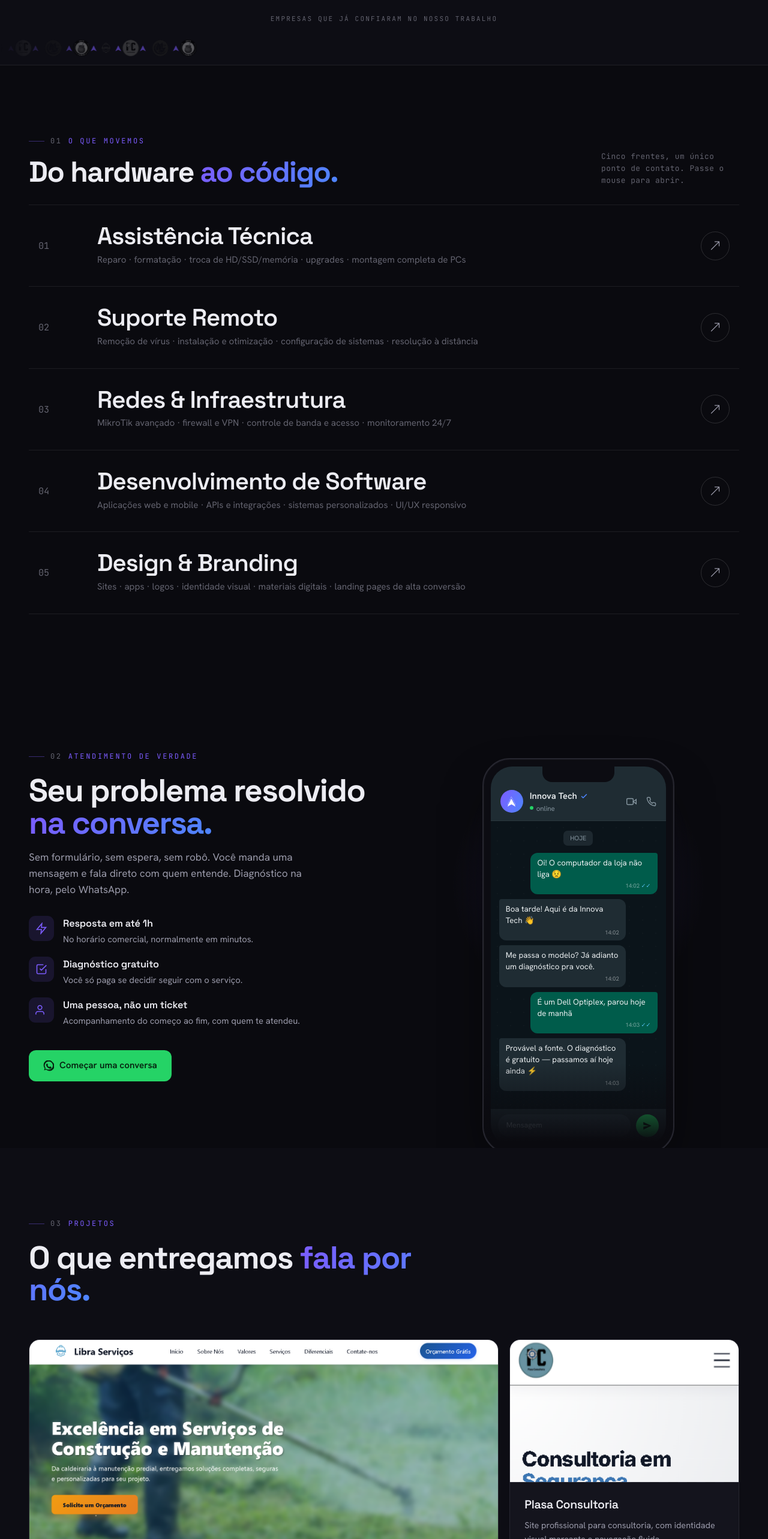
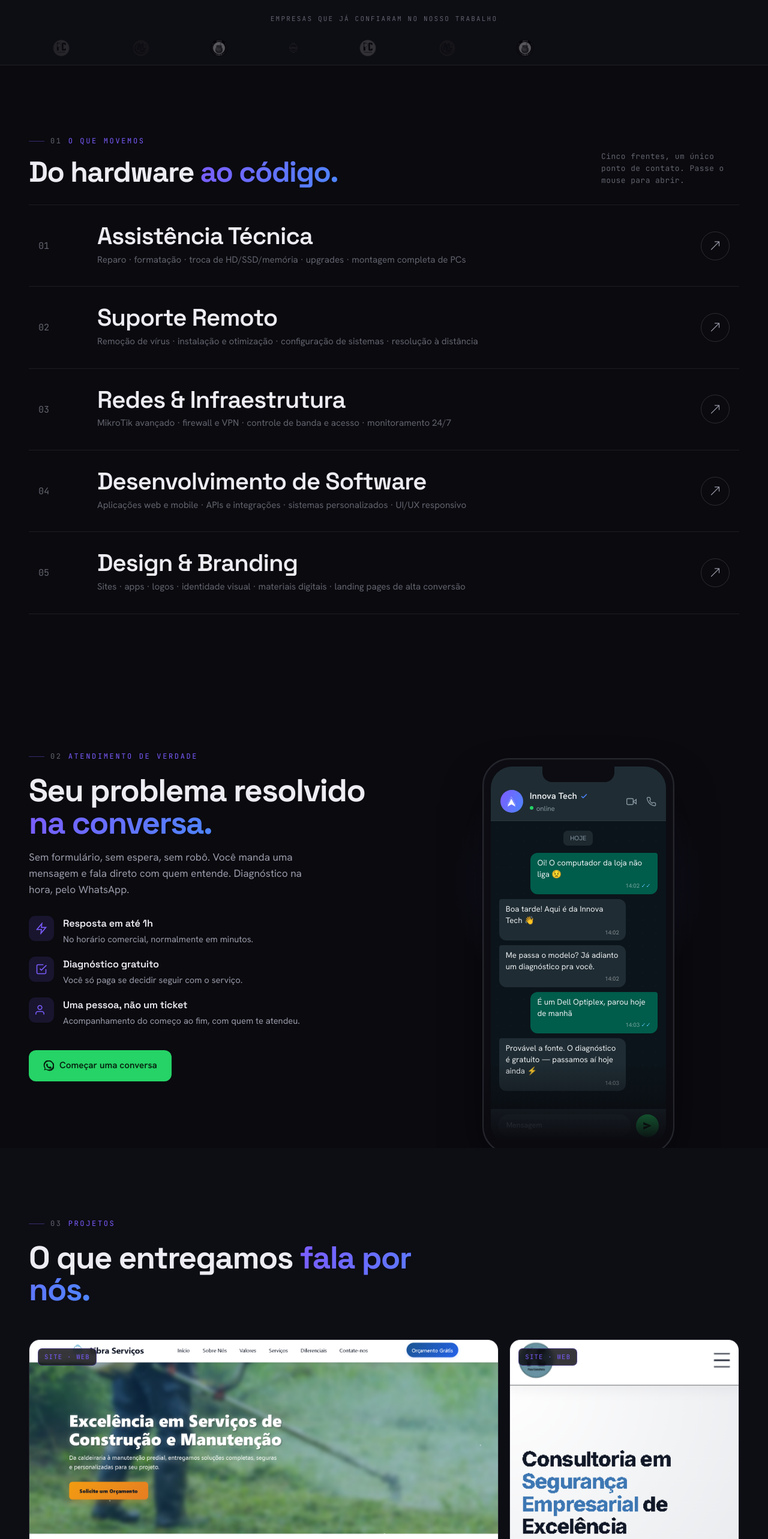
Before and after one commit to InnovaCodeProjects/innovaTech, a React (Vite) app: page / in a window 1280 px wide. Shown: the part 1042-3608 px from the top of the page at 60% size. Built offline with nearby package versions, Linux system fonts and the light colour scheme.

Commit message:
DEV-003-something

```diff
--- a/src/components/Marquee.tsx
+++ b/src/components/Marquee.tsx
@@ -9,16 +9,6 @@ const CLIENTS = [
   { src: farmaciaLogo, alt: 'Farmácia Homeopática Lençóis' },
   { src: leoLogo, alt: "Leo's Tereré" },
 ]
-
-function ArrowSep() {
-  return (
-    <span className="sep">
-      <svg viewBox="0 0 24 24">
-        <polygon points="12 3 21 21 12 16.5 3 21" fill="var(--accent)" />
-      </svg>
-    </span>
-  )
-}
 
 export default function Marquee() {
   const doubled = [...CLIENTS, ...CLIENTS]
@@ -32,7 +22,6 @@ export default function Marquee() {
         <div className="marquee-track">
           {doubled.map((client, i) => (
             <span key={i} className="client2">
-              <ArrowSep />
               <img className="client-logo" src={client.src} alt={client.alt} />
             </span>
           ))}
--- a/src/components/Portfolio.tsx
+++ b/src/components/Portfolio.tsx
@@ -1,55 +1,55 @@
-import React from 'react'
-import { useReveal } from '../hooks/useReveal'
-import libraImg from '../partners_assets/portfolio/libra_site.png'
-import plasaImg from '../partners_assets/portfolio/plasa_site.png'
-import leoImg from '../partners_assets/portfolio/leo_branding.png'
-import farmaImg from '../partners_assets/portfolio/farma_diagram.svg'
+import React from "react";
+import { useReveal } from "../hooks/useReveal";
+import libraImg from "../partners_assets/portfolio/libra_site.png";
+import plasaImg from "../partners_assets/portfolio/plasa_site.png";
+import leoImg from "../partners_assets/portfolio/leo_branding.png";
+import farmaImg from "../partners_assets/portfolio/farma_diagram.svg";
 
 const PROJECTS = [
   {
-    span: 'span4',
-    cat: 'Site · Web',
+    span: "span4",
+    cat: "Site · Web",
     img: libraImg,
-    title: 'Libra Serv',
-    desc: 'Site institucional moderno para empresa de serviços — design limpo, responsivo e focado em conversão.',
-    tags: ['Web Design', 'Responsivo', 'SEO'],
-    href: 'https://libraserv.com',
-    delay: '',
+    title: "Libra Serv",
+    desc: "Site profissional moderno para empresa de serviços, design limpo, responsivo e focado em conversão.",
+    tags: ["Web Design", "Responsivo", "SEO"],
+    href: "https://libraserv.com",
+    delay: "",
   },
   {
-    span: 'span2',
-    cat: 'Site · Consultoria',
+    span: "span2",
+    cat: "Site · Web",
     img: plasaImg,
-    title: 'Plasa Consultoria',
-    desc: 'Site profissional para consultoria, com identidade visual marcante e navegação fluida.',
-    tags: ['Web Design', 'Branding'],
-    href: 'https://plasaconsultoria.com.br',
-    delay: 'd1',
+    title: "Plasa Consultoria",
+    desc: "Site profissional para consultoria com identidade visual marcante, navegação fluida, responsividade e alta conversão.",
+    tags: ["Web Design", "Responsivo", "SEO"],
+    href: "https://plasaconsultoria.com.br",
+    delay: "d1",
   },
   {
-    span: 'span4',
-    cat: 'T.I. · Infraestrutura',
+    span: "span3",
+    cat: "T.I. · Infraestrutura",
     img: farmaImg,
-    title: 'Farmácia Homeopática Lençóis',
-    desc: 'Projeto completo de infraestrutura de rede corporativa com dois sites interligados via VPN MikroTik.',
-    tags: ['MikroTik', 'VPN', 'Firewall'],
-    href: 'https://farmaciahomeopaticalencois.com.br',
-    delay: '',
+    title: "Farmácia Homeopática Lençóis",
+    desc: "Rede corporativa em duas sedes conectadas via VPN MikroTik com firewall e monitoramento.",
+    tags: ["MikroTik", "VPN", "Firewall"],
+    href: "https://farmaciahomeopaticalencois.com.br",
+    delay: "",
   },
   {
-    span: 'span2',
-    cat: 'Logo · Branding',
+    span: "span3",
+    cat: "Logo · Branding",
     img: leoImg,
     title: "Leo's Tereré",
-    desc: 'Identidade visual completa com logo e materiais digitais para marca de tereré de Lençóis Paulista.',
-    tags: ['Logo', 'Branding', 'Design'],
-    href: 'https://www.instagram.com/leosterere/',
-    delay: 'd1',
+    desc: "Identidade visual completa com logo e materiais digitais para marca de tereré de Lençóis Paulista.",
+    tags: ["Logo", "Branding", "Design"],
+    href: "https://www.instagram.com/leosterere/",
+    delay: "d1",
   },
-]
+];
 
 export default function Portfolio() {
-  const ref = useReveal()
+  const ref = useReveal();
 
   return (
     <section
@@ -59,15 +59,19 @@ export default function Portfolio() {
     >
       <div className="wrap">
         <div className="section-head reveal">
-          <span className="eyebrow"><span className="idx">03</span> Projetos</span>
-          <h2>O que entregamos <span className="grad-text">fala por nós.</span></h2>
+          <span className="eyebrow">
+            <span className="idx">03</span> Projetos
+          </span>
+          <h2>
+            O que entregamos <span className="grad-text">fala por nós.</span>
+          </h2>
         </div>
 
         <div className="pf-grid">
           {PROJECTS.map((p, i) => (
             <a
               key={i}
-              className={`pf ${p.span} reveal${p.delay ? ' ' + p.delay : ''}`}
+              className={`pf ${p.span} reveal${p.delay ? " " + p.delay : ""}`}
               href={p.href}
               target="_blank"
               rel="noopener"
@@ -75,13 +79,17 @@ export default function Portfolio() {
               <div className="pf-thumb">
                 <span className="pf-cat">{p.cat}</span>
                 <img src={p.img} alt={p.title} />
-                <span className="pf-arrow"><i className="bi bi-arrow-up-right" /></span>
+                <span className="pf-arrow">
+                  <i className="bi bi-arrow-up-right" />
+                </span>
               </div>
               <div className="pf-body">
                 <h3>{p.title}</h3>
                 <p>{p.desc}</p>
                 <div className="pf-meta">
-                  {p.tags.map((t) => <span key={t}>{t}</span>)}
+                  {p.tags.map((t) => (
+                    <span key={t}>{t}</span>
+                  ))}
                 </div>
               </div>
             </a>
@@ -89,5 +97,5 @@ export default function Portfolio() {
         </div>
       </div>
     </section>
-  )
+  );
 }
--- a/src/components/Terminal.tsx
+++ b/src/components/Terminal.tsx
@@ -1,85 +1,113 @@
-import React, { useEffect, useRef } from 'react'
-import { useReveal } from '../hooks/useReveal'
+import React, { useEffect, useRef } from "react";
+import { useReveal } from "../hooks/useReveal";
 
 type TermLine = {
-  html: string
-  type?: boolean
-  delay?: number
-}
+  html: string;
+  type?: boolean;
+  delay?: number;
+};
 
 const LINES: TermLine[] = [
-  { html: '<span class="prompt">innova@deploy</span><span class="mut">:~$</span> <span class="cmd">innova build --client "cafe-central"</span>', type: true },
-  { html: '<span class="ok">✓</span> <span class="mut">dependências resolvidas</span>', delay: 350 },
-  { html: '<span class="ok">✓</span> build concluído <span class="mut">2.4s</span>', delay: 500 },
-  { html: '<span class="ok">✓</span> testes <span class="mut">42/42 passaram</span>', delay: 500 },
-  { html: '<span class="prompt">innova@deploy</span><span class="mut">:~$</span> <span class="cmd">innova ship --prod</span>', type: true, delay: 600 },
-  { html: '<span class="ok">✓</span> deploy em produção <span class="mut">· região br-se1</span>', delay: 600 },
-  { html: '<span class="url">→ https://cafecentral.app</span>  <span class="ok">online ✦</span>', delay: 450 },
-]
+  {
+    html: '<span class="prompt">innova@deploy</span><span class="mut">:~$</span> <span class="cmd">innova build --client "cafe-central"</span>',
+    type: true,
+  },
+  {
+    html: '<span class="ok">✓</span> <span class="mut">dependências resolvidas</span>',
+    delay: 350,
+  },
+  {
+    html: '<span class="ok">✓</span> build concluído <span class="mut">2.4s</span>',
+    delay: 500,
+  },
+  {
+    html: '<span class="ok">✓</span> testes <span class="mut">42/42 passaram</span>',
+    delay: 500,
+  },
+  {
+    html: '<span class="prompt">innova@deploy</span><span class="mut">:~$</span> <span class="cmd">innova ship --prod</span>',
+    type: true,
+    delay: 600,
+  },
+  {
+    html: '<span class="ok">✓</span> deploy em produção <span class="mut">· região br-se1</span>',
+    delay: 600,
+  },
+  {
+    html: '<span class="url">→ https://cafecentral.app</span>  <span class="ok">online ✦</span>',
+    delay: 450,
+  },
+];
 
 function typeText(node: HTMLElement, text: string, done: () => void) {
-  let i = 0
+  let i = 0;
   const tick = () => {
-    if (i > text.length) { done(); return }
-    node.textContent = text.slice(0, i)
-    i++
-    setTimeout(tick, 26 + Math.random() * 34)
-  }
-  tick()
+    if (i > text.length) {
+      done();
+      return;
+    }
+    node.textContent = text.slice(0, i);
+    i++;
+    setTimeout(tick, 26 + Math.random() * 34);
+  };
+  tick();
 }
 
 export default function Terminal() {
-  const sectionRef = useReveal()
-  const bodyRef = useRef<HTMLDivElement>(null)
-  const startedRef = useRef(false)
+  const sectionRef = useReveal();
+  const bodyRef = useRef<HTMLDivElement>(null);
+  const startedRef = useRef(false);
 
   useEffect(() => {
-    const body = bodyRef.current
-    if (!body) return
+    const body = bodyRef.current;
+    if (!body) return;
 
     function runTerminal() {
-      const caret = document.createElement('span')
-      caret.className = 'term-caret'
-      let idx = 0
+      const caret = document.createElement("span");
+      caret.className = "term-caret";
+      let idx = 0;
 
       function next() {
-        if (idx >= LINES.length) { body!.appendChild(caret); return }
-        const spec = LINES[idx]
-        const line = document.createElement('div')
-        line.className = 'term-line'
-        body!.appendChild(line)
-        body!.appendChild(caret)
-        idx++
+        if (idx >= LINES.length) {
+          body!.appendChild(caret);
+          return;
+        }
+        const spec = LINES[idx];
+        const line = document.createElement("div");
+        line.className = "term-line";
+        body!.appendChild(line);
+        body!.appendChild(caret);
+        idx++;
         if (spec.type) {
-          const tmp = document.createElement('div')
-          tmp.innerHTML = spec.html
-          const plain = tmp.textContent ?? ''
+          const tmp = document.createElement("div");
+          tmp.innerHTML = spec.html;
+          const plain = tmp.textContent ?? "";
           typeText(line, plain, () => {
-            line.innerHTML = spec.html
-            setTimeout(next, spec.delay ?? 300)
-          })
+            line.innerHTML = spec.html;
+            setTimeout(next, spec.delay ?? 300);
+          });
         } else {
-          line.innerHTML = spec.html
-          setTimeout(next, spec.delay ?? 300)
+          line.innerHTML = spec.html;
+          setTimeout(next, spec.delay ?? 300);
         }
       }
-      next()
+      next();
     }
 
     const observer = new IntersectionObserver(
       (entries) => {
         entries.forEach((e) => {
           if (e.isIntersecting && !startedRef.current) {
-            startedRef.current = true
-            setTimeout(runTerminal, 300)
+            startedRef.current = true;
+            setTimeout(runTerminal, 300);
           }
-        })
+        });
       },
-      { threshold: 0.45 }
-    )
-    observer.observe(body)
-    return () => observer.disconnect()
-  }, [])
+      { threshold: 0.45 },
+    );
+    observer.observe(body);
+    return () => observer.disconnect();
+  }, []);
 
   return (
     <section
@@ -90,23 +118,40 @@ export default function Terminal() {
       <div className="wrap term-inner">
         <div className="terminal reveal">
           <div className="term-bar">
-            <span className="dot r" /><span className="dot y" /><span className="dot g" />
+            <span className="dot r" />
+            <span className="dot y" />
+            <span className="dot g" />
             <span className="ttl">innova — deploy</span>
           </div>
           <div className="term-body" ref={bodyRef} />
         </div>
 
         <div className="term-copy reveal d1">
-          <span className="eyebrow"><span className="idx">04</span> Desenvolvimento</span>
-          <h2>Do diagnóstico <span className="grad-text">ao deploy.</span></h2>
-          <p>Software sob medida que resolve um problema real — rápido, testado e no ar. Web, mobile e integrações feitas para crescer com o seu negócio.</p>
+          <span className="eyebrow">
+            <span className="idx">04</span> Desenvolvimento
+          </span>
+          <h2>
+            Do diagnóstico <span className="grad-text">ao deploy.</span>
+          </h2>
+          <p>
+            Software sob medida que resolve um problema real — rápido, testado e
+            no ar. Web, mobile e integrações feitas para crescer com o seu
+            negócio.
+          </p>
           <div className="term-stack">
-            {['React', 'Node.js', 'TypeScript', 'APIs REST', 'PostgreSQL', 'Automação'].map((t) => (
+            {[
+              "Web Apps",
+              "Apps Mobile",
+              "Integrações",
+              "Automações",
+              "MVPs",
+              "SaaS",
+            ].map((t) => (
               <span key={t}>{t}</span>
             ))}
           </div>
         </div>
       </div>
     </section>
-  )
+  );
 }
--- a/src/index.css
+++ b/src/index.css
@@ -391,30 +391,7 @@ section {
   display: inline-flex;
   align-items: center;
   flex-shrink: 0;
-}
-.client2 .cn {
-  font-family: var(--font-display);
-  font-weight: 600;
-  font-size: 1.6rem;
-  letter-spacing: -0.015em;
-  color: var(--text-3);
-  padding: 0 30px;
-  transition: color 0.3s var(--ease);
-  white-space: nowrap;
-}
-.client2:hover .cn {
-  color: var(--text);
-}
-.client2 .sep {
-  width: 13px;
-  height: 13px;
-  opacity: 0.55;
-  flex-shrink: 0;
-}
-.client2 .sep svg {
-  width: 100%;
-  height: 100%;
-  display: block;
+  padding: 0 48px;
 }
 
 /* ---------- Services — editorial index ---------- */
@@ -551,26 +528,27 @@ section {
 .pf.span4 {
   grid-column: span 4;
 }
+.pf.span3 {
+  grid-column: span 3;
+}
 .pf.span2 {
   grid-column: span 2;
 }
 .pf-thumb {
   position: relative;
-  aspect-ratio: 16/10;
-  background: repeating-linear-gradient(
-    135deg,
-    var(--surface-2) 0,
-    var(--surface-2) 11px,
-    transparent 11px,
-    transparent 22px
-  );
+  flex: 1;
+  min-height: 200px;
+  background: var(--bg-2);
   border-bottom: 1px solid var(--line);
   display: grid;
   place-items: center;
   overflow: hidden;
 }
 .pf.span4 .pf-thumb {
-  aspect-ratio: 16/8.5;
+  min-height: 380px;
+}
+.pf.span3 .pf-thumb {
+  min-height: 260px;
 }
 .pf-thumb .ph-tag {
   font-family: var(--font-mono);
@@ -587,22 +565,24 @@ section {
   position: absolute;
   top: 14px;
   left: 14px;
+  z-index: 2;
   font-family: var(--font-mono);
   font-size: 0.66rem;
   letter-spacing: 0.12em;
   text-transform: uppercase;
   color: var(--accent);
-  background: rgba(10, 10, 15, 0.7);
+  background: rgba(10, 10, 15, 0.82);
   border: 1px solid var(--accent-line);
   padding: 5px 10px;
   border-radius: 7px;
+  backdrop-filter: blur(4px);
 }
 .pf-body {
   padding: 22px 24px;
   display: flex;
   flex-direction: column;
   gap: 8px;
-  flex: 1;
+  flex: 0 0 auto;
 }
 .pf-body h3 {
   font-family: var(--font-display);
@@ -615,7 +595,6 @@ section {
   font-size: 0.9rem;
 }
 .pf-meta {
-  margin-top: auto;
   padding-top: 14px;
   display: flex;
   gap: 8px;
@@ -633,10 +612,11 @@ section {
   position: absolute;
   top: 14px;
   right: 14px;
+  z-index: 2;
   width: 34px;
   height: 34px;
   border-radius: 9px;
-  background: rgba(10, 10, 15, 0.7);
+  background: rgba(10, 10, 15, 0.82);
   border: 1px solid var(--line-2);
   display: grid;
   place-items: center;
@@ -644,6 +624,7 @@ section {
   opacity: 0;
   transform: translateY(-6px);
   transition: 0.3s var(--ease);
+  backdrop-filter: blur(4px);
 }
 .pf:hover .pf-arrow {
   opacity: 1;
@@ -654,6 +635,7 @@ section {
 .pf-thumb img {
   position: absolute; inset: 0; width: 100%; height: 100%;
   object-fit: cover; object-position: top center;
+  z-index: 1;
   transition: transform 0.45s var(--ease);
 }
 .pf:hover .pf-thumb img { transform: scale(1.04); }
@@ -2015,6 +1997,9 @@ section {
   .pf.span4 {
     grid-column: span 4;
   }
+  .pf.span3 {
+    grid-column: span 2;
+  }
   .pf.span2 {
     grid-column: span 2;
   }
@@ -2098,6 +2083,7 @@ section {
     grid-template-columns: 1fr;
   }
   .pf.span4,
+  .pf.span3,
   .pf.span2 {
     grid-column: span 1;
   }
```
